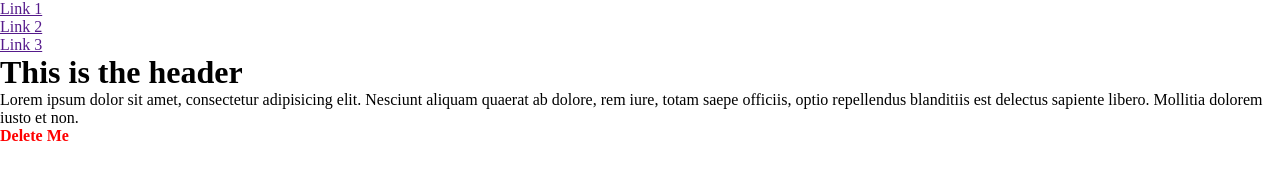
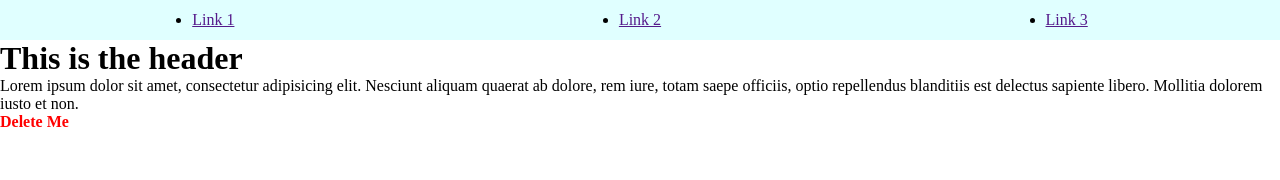
Before and after one commit to Zakarya07/git-one-net-ninja, a plain HTML site: page index.html in a window 1280 px wide. Drawn offline with Linux system fonts and the light colour scheme.

Commit message:
Styled the navbar

```diff
--- a/style.css
+++ b/style.css
@@ -3,3 +3,15 @@
     padding: 0;
     box-sizing: border-box;
 }
+
+nav{
+    background-color: lightcyan;
+    height: 5vh;
+}
+
+nav ul {
+    display: flex;
+    justify-content: space-around;
+    align-items: center;
+    height: 100%;
+}
```
